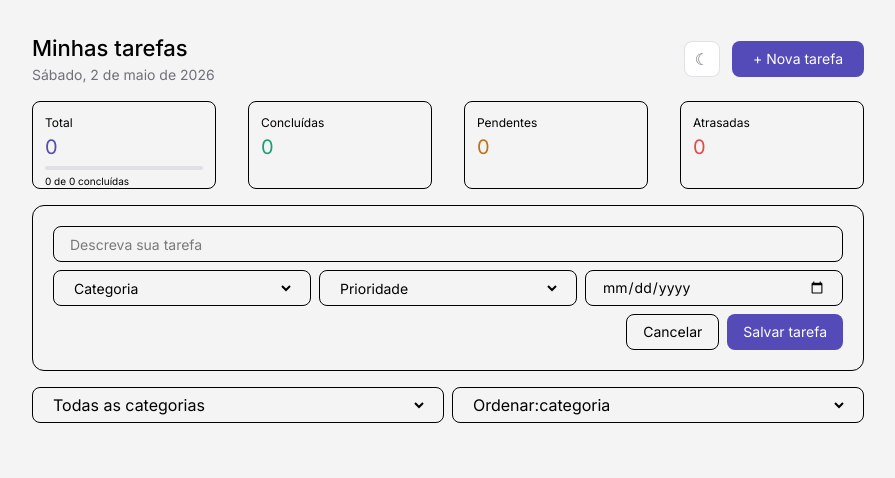
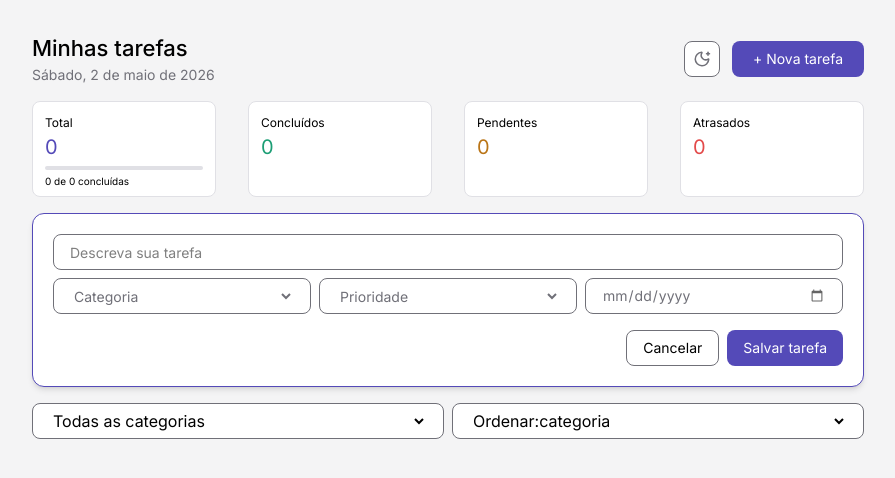
Before and after one commit to Vivian-Queiroz/To-Do, a React (Vite) app: page / in a window 1280 px wide. Both pictures are taken after a click on the button "+ Nova tarefa". Shown: the top 478 px of the page, without its empty margins (192-1087 px from the left). Built offline with nearby package versions, Linux system fonts and the light colour scheme.

Commit message:
fix: dark mode styling and remove unused dependency

```diff
--- a/src/App.jsx
+++ b/src/App.jsx
@@ -6,56 +6,112 @@ import { TaskList } from './components/TaskList/TaskList'
 import { StatsBar } from './components/StatsBar/StatsBar'
 import { Toolbar } from './components/Toolbar/Toolbar'
 
+function App() {
+
+  // ─── Estados ────────────────────────────────────────────────────────────────
+
+  // Lê a preferência de tema salva no localStorage. Sem nada salvo, começa claro.
+  const [darkMode, setDarkMode] = useState(() => {
+    const fav = localStorage.getItem('darkMode')
+    return fav ? JSON.parse(fav) : false
+  });
+
+  // Controla se o formulário de tarefa (novo ou edição) está visível
+  const [showForm, setShowForm] = useState(false)
+
+  // Guarda a tarefa sendo editada. null = criando uma tarefa nova
+  const [taskEdit, setTaskEdit] = useState(null)
+
+  const {
+    addTask,
+    deleteTask,
+    stats,
+    toggleTaskDone,
+    filteredTasks,
+    activeCategory,
+    setActiveCategory,
+    sort,
+    setSort,
+    editTask,
+  } = useTasks()
 
 
-function App() {
-  const [darkMode, setDarkMode] = useState(() => {
-    const fav = localStorage.getItem('darkMode')
-    return fav ?  JSON.parse(fav) : false
-  });
+  // ─── Handlers ───────────────────────────────────────────────────────────────
 
-  const [showForm, setShowForm] = useState(false)
-  const { tasks, addTask, deleteTask, stats, toggleTaskDone, filteredTasks, activeCategory, setActiveCategory, sort, setSort, editTask   } = useTasks()
-
-  const [taskEdit, setTaskEdit] = useState(null)
-
-
+  // Salva o formulário: edita a tarefa existente se taskEdit estiver preenchido,
+  // senão cria uma tarefa nova
   function handleSave(taskData) {
     if (taskEdit) {
-      editTask(taskEdit.id, taskData) // chama a função, passando o ID da tarefa antiga e os novos dados do formulário
+      editTask(taskEdit.id, taskData)
     } else {
       addTask(taskData)
     }
     setShowForm(false)
   }
 
+  // Abre o formulário já preenchido com os dados da tarefa clicada
   function handleEdit(task) {
     setTaskEdit(task)
     setShowForm(true)
   }
 
+  // Abre o formulário vazio, para criar uma tarefa nova
+  function handleNewTask() {
+    setTaskEdit(null)
+    setShowForm(true)
+  }
+
+  // Fecha o formulário e limpa a tarefa em edição
+  function handleCancel() {
+    setShowForm(false)
+    setTaskEdit(null)
+  }
+
+
+  // ─── Efeitos ────────────────────────────────────────────────────────────────
+
+  // Aplica a classe "dark" no body e salva a preferência de tema
   useEffect(() => {
-  document.body.classList.toggle('dark', darkMode)
-  localStorage.setItem('darkMode', JSON.stringify(darkMode))
-}, [darkMode])
+    document.body.classList.toggle('dark', darkMode)
+    localStorage.setItem('darkMode', JSON.stringify(darkMode))
+  }, [darkMode])
+
+
+  // ─── Render ─────────────────────────────────────────────────────────────────
 
   return (
-    <div className=" max-w-4xl  flex flex-col gap-4 mx-auto p-8">
+    <div className="max-w-4xl flex flex-col gap-4 mx-auto p-8 ">
       <Header
         darkMode={darkMode}
         setDarkMode={() => setDarkMode(!darkMode)}
-        novaTarefa={() => setShowForm(true)}
+        novaTarefa={handleNewTask}
+      />
+
+      <StatsBar stats={stats} />
+
+      {showForm && (
+        <TaskForm
+          taskEdit={taskEdit}
+          onCancel={handleCancel}
+          onSave={handleSave}
         />
+      )}
 
-        <StatsBar stats={stats} /> {/* Passa as estatísticas para o componente StatsBar */}
+      <Toolbar
+        activeCategory={activeCategory}
+        setActiveCategory={setActiveCategory}
+        sort={sort}
+        setSort={setSort}
+      />
 
-        {showForm && <TaskForm taskEdit={taskEdit} onCancel={() => setShowForm(false)} onSave={handleSave}/>} {/* Exibe o formulário de tarefa quando showForm for true */}
-
-        <Toolbar activeCategory={activeCategory} setActiveCategory={setActiveCategory} sort={sort} setSort={setSort} />
-
-        <TaskList tasks={filteredTasks} onDelete={deleteTask} onToggleDone={toggleTaskDone} onEdit={handleEdit} />
-
+      <TaskList
+        tasks={filteredTasks}
+        onDelete={deleteTask}
+        onToggleDone={toggleTaskDone}
+        onEdit={handleEdit}
+      />
     </div>
   )
 }
+
 export default App
--- a/src/components/Header/Header.jsx
+++ b/src/components/Header/Header.jsx
@@ -1,4 +1,6 @@
-export function Header({ darkMode, setDarkMode, novaTarefa }) {
+import { MoonStar} from 'lucide-react'
+
+export function Header({ setDarkMode, novaTarefa }) {
   const today = new Date().toLocaleDateString('pt-BR', {
     weekday: 'long',
     month: 'long',
@@ -15,7 +17,9 @@ export function Header({ darkMode, setDarkMode, novaTarefa }) {
       </div>
 
       <div className="flex gap-3">
-        <button className="bg-white dark:bg-gray-800 dark:text-white border-solid text-base text-gray border-gray-light border rounded-lg cursor-pointer w-9 h-9 flex items-center justify-center" onClick={setDarkMode}>☾</button>
+        <button onClick={setDarkMode} className="bg-white dark:bg-fundo border border-solid border-gray rounded-lg cursor-pointer w-9 h-9 flex items-center justify-center">
+          <MoonStar size={18} className="text-gray dark:text-gray-light" />
+        </button>
         <button className="bg-primary text-white text-sm border-solid border-primary rounded-lg cursor-pointer w-33 h-9 " onClick={novaTarefa}>+ Nova tarefa</button>
       </div>
     </header>
--- a/src/components/StatsBar/StatsBar.jsx
+++ b/src/components/StatsBar/StatsBar.jsx
@@ -8,23 +8,23 @@ export function StatsBar({stats}){
       progressText={`${stats.done} de ${stats.total} concluídas`}
       />
 
-      <StatCard label="Concluídas" value={stats.done} color="text-success" />
+      <StatCard label="Concluídos" value={stats.done} color="text-success" />
       <StatCard label="Pendentes" value={stats.pending} color="text-warning" />
-      <StatCard label="Atrasadas" value={stats.late} color="text-danger" />
+      <StatCard label="Atrasados" value={stats.late} color="text-danger" />
     </div>
   )
 }
 function StatCard({label, value, color, progress, progressText}){
     return(
-      <div className="w-full h-22 rounded-lg text-base border p-3 dark:border-gray-light">
-        <h3 className="text-[12px]  dark:text-gray ">{label}</h3>
+      <div className="w-full h-24 rounded-lg text-base p-3 border dark:border-none dark:bg-black text-gray-ligth border-gray-light bg-white ">
+        <h3 className="text-[12px] dark:text-gray-ligth ">{label}</h3>
         <p className={`text-[20px] ${color}`}>{value}</p>
           {progress !== undefined && (
             <div className="w-full h-1 bg-gray-light rounded-full mt-1">
               <div className="h-full bg-success rounded-full" style={{ width: `${progress}%` }} />
             </div>
           )}
-          {progressText && <p className="text-[10px] dark:text-gray mt-1">{progressText}</p>}
+          {progressText && <p className="text-[10px] dark:text-gray-ligth mt-1">{progressText}</p>}
       </div>
     )
   }
--- a/src/components/TaskForm/TaskForm.jsx
+++ b/src/components/TaskForm/TaskForm.jsx
@@ -1,6 +1,4 @@
 import { useState } from 'react'
-
-
 
 export function TaskForm({onCancel, onSave, taskEdit }) {
   const [title, setTitle] = useState(taskEdit ? taskEdit.title : '')
@@ -13,16 +11,14 @@ export function TaskForm({onCancel, onSave, taskEdit }) {
   e.preventDefault() // impede o formulário de recarregar a página
   onSave({ title, category, priority, date })
 }
-
-
   return (
-    <form onSubmit={handleSubmit} className='border rounded-xl p-5 gap-2 flex flex-col '>
-      <div className="flex flex-col gap-2 item-center text-sm">
+    <form onSubmit={handleSubmit} className='border rounded-xl p-5 gap-4 flex flex-col border-primary shadow-md bg-white dark:bg-fundo'>
+      <div className="flex flex-col gap-2 item-center text-sm ">
         <input type="text" placeholder="Descreva sua tarefa"  value={title} onChange={(e) => setTitle(e.target.value)} required
-          className='border h-9 rounded-lg px-4 outline-none'/>
+          className='border border-gray h-9 rounded-lg px-4 outline-none'/>
         <div className="flex w-full flex-row flex-wrap gap-2 item-center">
-          <div className="h-9 min-w-25 flex-1 rounded-lg px-4 border flex item-center" >
-            <select value={category} onChange={(e) => setCategory(e.target.value)} className='flex-1 outline-none' >
+          <div className="h-9 min-w-25 flex-1 rounded-lg px-4 border flex item-center border-gray text-gray dark:text-gray-light" >
+            <select value={category} onChange={(e) => setCategory(e.target.value)} className='flex-1 outline-none dark:bg-fundo cursor-pointer' >
               <option value="">Categoria</option>
               <option value="Pessoal">Pessoal</option>
               <option value="Trabalho">Trabalho</option>
@@ -31,22 +27,22 @@ export function TaskForm({onCancel, onSave, taskEdit }) {
               <option value="Outros">Outros</option>
             </select>
           </div>
-          <div className="h-9 min-w-25 flex-1 rounded-lg px-4 border flex item-center" >
-            <select value={priority} onChange={(e) => setPriority(e.target.value)} className='flex-1 outline-none'  >
+          <div className="h-9 min-w-25 flex-1 rounded-lg px-4 border flex item-center border-gray text-gray dark:text-gray-light" >
+            <select value={priority} onChange={(e) => setPriority(e.target.value)} className='flex-1 outline-none dark:bg-fundo cursor-pointer'  >
               <option value="">Prioridade</option>
               <option value="Alta">Alta</option>
               <option value="Média">Média</option>
               <option value="Baixa">Baixa</option>
             </select>
           </div>
-          <div className="h-9 min-w-25 flex-1 rounded-lg px-4 border flex item-center" >
-            <input type="date" name="date" id="" value={date} onChange={(e) => setDate(e.target.value)} className='flex-1 outline-none'/>
+          <div className="h-9 min-w-25 flex-1 rounded-lg px-4 border flex item-center border-gray text-gray dark:text-gray-light dark:bg-fundo" >
+            <input type="date" name="date" id="" value={date} onChange={(e) => setDate(e.target.value)} className='flex-1 outline-none dark:[color-scheme:dark] [&::-webkit-calendar-picker-indicator]:opacity-60 cursor-pointer' />
           </div>
         </div>
       </div>
 
       <div className='flex gap-2 justify-end'>
-        <button type="button" onClick={onCancel} className='border rounded-lg h-9 px-4 text-sm cursor-pointer'>Cancelar</button>
+        <button type="button" onClick={onCancel} className='border border-gray rounded-lg h-9 px-4 text-sm cursor-pointer dark:text-gray-light '>Cancelar</button>
         <button type="submit" className='border-none rounded-lg h-9 px-4 bg-primary text-white text-sm cursor-pointer'>Salvar tarefa</button>
       </div>
     </form>
--- a/src/components/Toolbar/Toolbar.jsx
+++ b/src/components/Toolbar/Toolbar.jsx
@@ -1,11 +1,9 @@
-
-
 export function Toolbar({activeCategory, setActiveCategory, sort, setSort}){
 
   return(
-    <div className="border-none flex gap-2">
-      <div className="border rounded-lg h-9 px-4 flex flex-1 p-1">
-        <select value={activeCategory} onChange={(e) => setActiveCategory(e.target.value)} className='flex-1 outline-none'>
+    <div className="flex gap-2">
+      <div className="border rounded-lg h-9 px-4 flex flex-1 border-gray bg-white dark:bg-fundo">
+        <select value={activeCategory} onChange={(e) => setActiveCategory(e.target.value)} className='flex-1 outline-none '>
           <option value="">Todas as categorias</option>
           <option value="Pessoal">Pessoal</option>
           <option value="Trabalho">Trabalho</option>
@@ -15,7 +13,7 @@ export function Toolbar({activeCategory, setActiveCategory, sort, setSort}){
         </select>
       </div>
 
-      <div className="border rounded-lg h-9 px-4 flex flex-1 p-1">
+      <div className="border rounded-lg h-9 px-4 flex flex-1 p-1 border-gray bg-white dark:bg-fundo">
         <select value={sort} onChange={(e) => setSort(e.target.value)} className=' flex-1 outline-none'>
           <option value="priority">Ordenar:prioridade</option>
           <option value="date">Ordenar:data</option>
--- a/src/hooks/useTasks.js
+++ b/src/hooks/useTasks.js
@@ -106,6 +106,7 @@ export function useTasks() {
     localStorage.setItem("sort", JSON.stringify(sort))
   },[sort])
 
+
   // ─── Retorno do hook ────────────────────────────────────────────────────────
 
   return{
--- a/src/index.css
+++ b/src/index.css
@@ -5,12 +5,13 @@
 
 @theme {
   --color-bg: #F4F4F5;
+  --color-bg-dark: #1F1F1E;
   --color-primary: #544AB8;
   --color-danger: #E34A4A;
   --color-success: #1C9E75;
   --color-warning: #BA7517;
 
-  --color-black: #1A1A1F;
+  --color-black: #1A1A19;
   --color-white: #FFFFFF;
   --color-fundo: #2C2C2A;
   --color-gray: #707078;
@@ -30,6 +31,6 @@ body {
 }
 
 .dark {
-  background-color: #1b1818;
+  background-color: var(--color-bg-dark);
   color: oklab(100% 0 -0.00011);
 }
```
Also changed, not shown: 1 other file (tests, documents, lock files or other folders).
